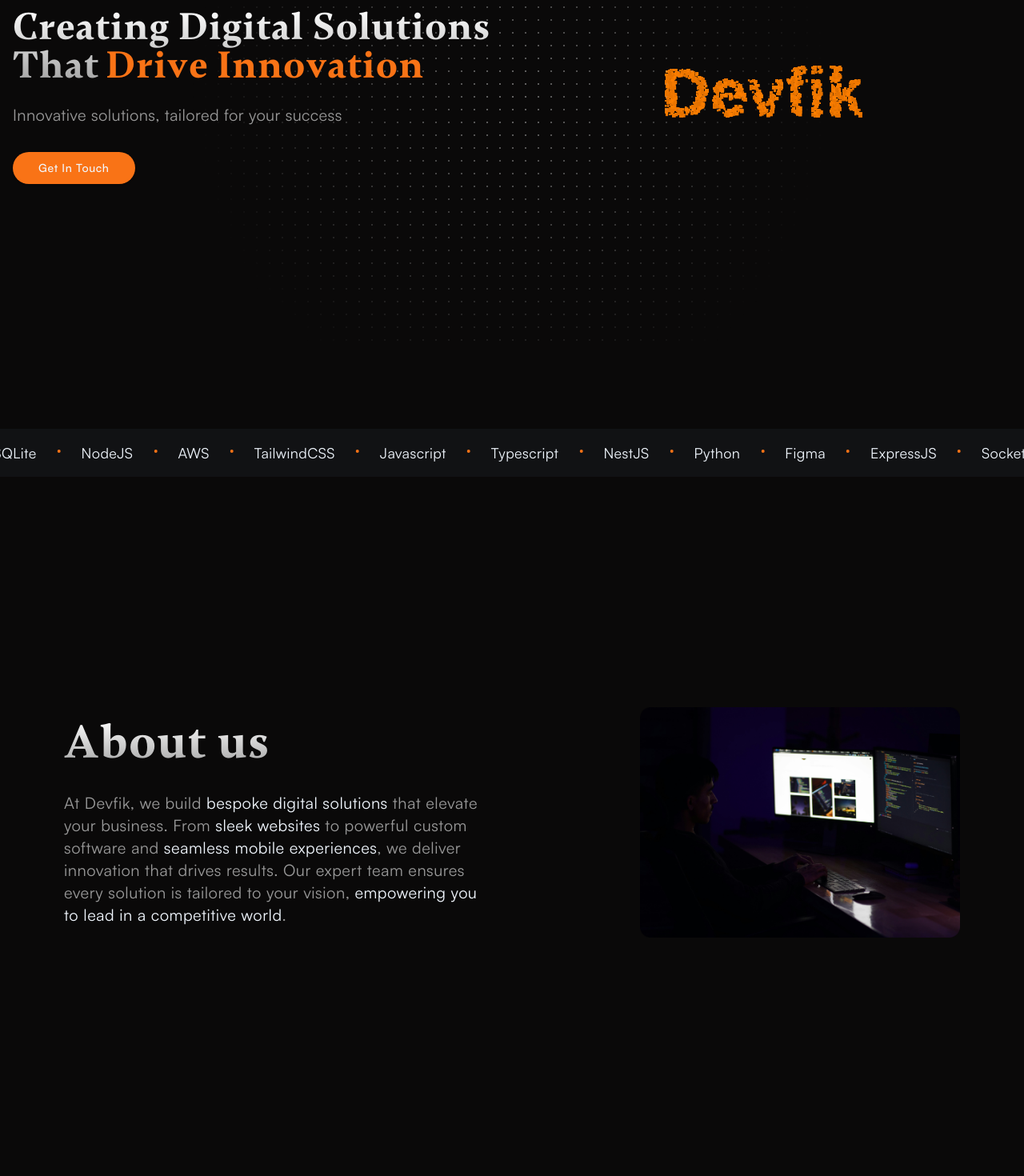
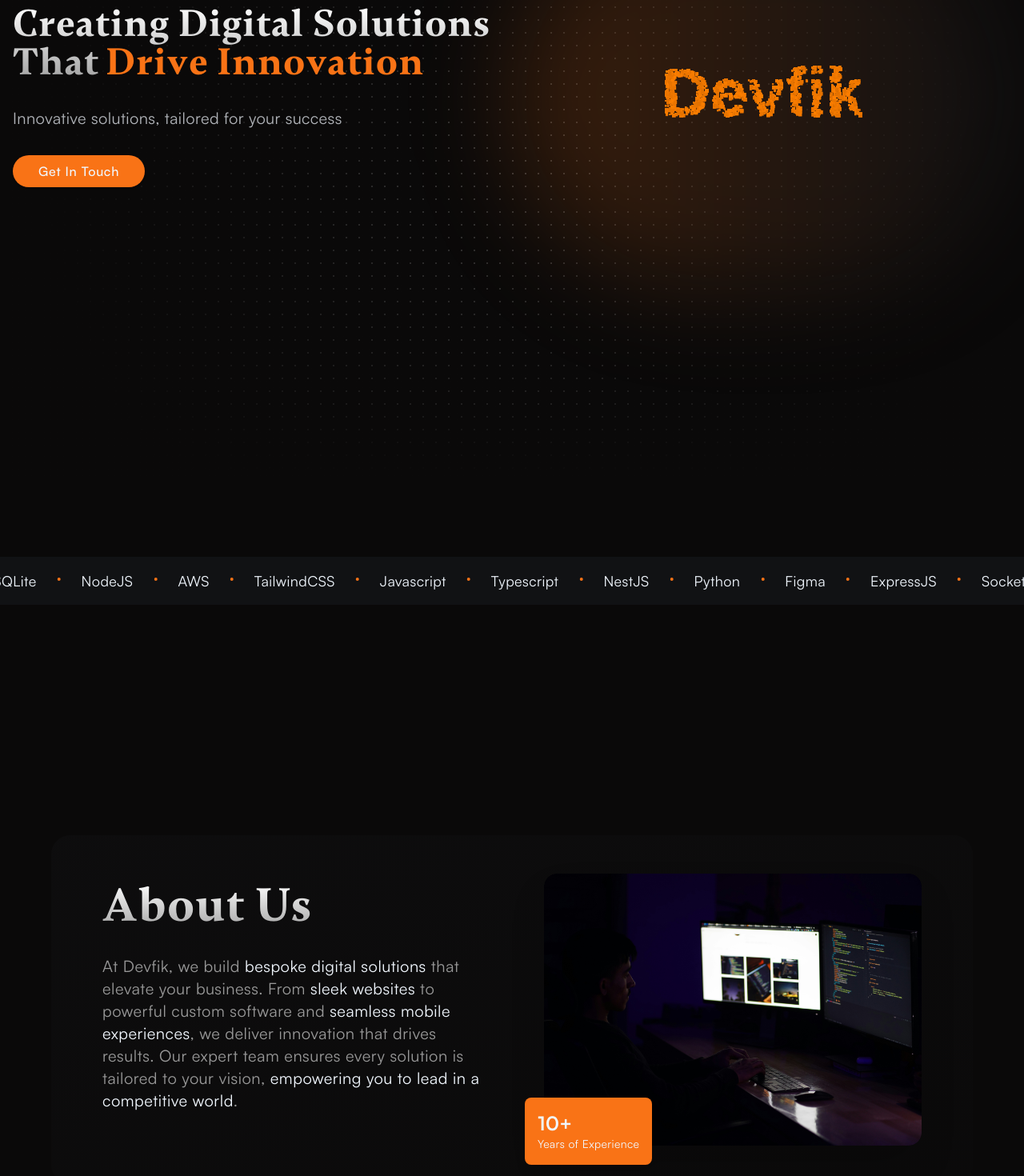
Before and after one commit to devfikdark/devfik-website, a Next.js app: page / in a window 1280 px wide. Shown: the part 200-1670 px from the top of the page at 80% size. Built offline with nearby package versions, Linux system fonts and the light colour scheme.

Commit message:
chore: update about us section

```diff
--- a/src/app/_components/about-us-section.tsx
+++ b/src/app/_components/about-us-section.tsx
@@ -1,18 +1,25 @@
+"use client";
 import Image from "next/image";
+import { motion } from "framer-motion";
 
 import { BlurFade } from "@/components/blur-fade";
 import { Heading } from "@/components/ui/heading";
 
 export function AboutUsSection() {
   return (
-    <section className="container max-w-6xl mx-auto mt-40 lg:mt-72">
-      <div className="grid grid-cols-1 lg:grid-cols-2 gap-10 lg:justify-between">
-        <div className="flex flex-col justify-center">
+    <section className="container max-w-6xl mx-auto mt-40 lg:mt-72 relative">
+      <div className="absolute inset-0 bg-gradient-to-br from-secondary/10 to-card/10 rounded-3xl -z-10" />
+      <div className="grid grid-cols-1 lg:grid-cols-2 gap-10 lg:gap-20 lg:items-center p-8 lg:p-12">
+        <motion.div
+          className="flex flex-col justify-center"
+          initial={{ opacity: 0, x: -50 }}
+          animate={{ opacity: 1, x: 0 }}
+          transition={{ duration: 0.8 }}>
           <BlurFade delay={0.25} yOffset={10}>
-            <Heading className="text-center md:text-left text-4xl md:text-6xl">About us</Heading>
+            <Heading className="text-center lg:text-left text-4xl md:text-6xl mb-6">About Us</Heading>
           </BlurFade>
           <BlurFade delay={0.5} yOffset={10}>
-            <p className="text-xl mt-6 tracking-wide">
+            <p className="text-xl tracking-wide mb-8">
               At Devfik, we build <span className="text-foreground-normal">bespoke digital solutions</span> that elevate
               your business. From <span className="text-foreground-normal">sleek websites</span> to powerful custom
               software and <span className="text-foreground-normal">seamless mobile experiences</span>, we deliver
@@ -20,12 +27,29 @@
               <span className="text-foreground-normal">empowering you to lead in a competitive world</span>.
             </p>
           </BlurFade>
-        </div>
-        <div className="flex justify-center lg:justify-end">
+        </motion.div>
+        <motion.div
+          className="flex justify-center lg:justify-end"
+          initial={{ opacity: 0, scale: 0.8 }}
+          animate={{ opacity: 1, scale: 1 }}
+          transition={{ duration: 0.8 }}>
           <BlurFade delay={0.5} yOffset={10}>
-            <Image alt="about-us" className="max-w-full" height={400} src="/images/about-us.png" width={400} />
+            <div className="relative">
+              <Image
+                alt="about-us"
+                className="rounded-2xl shadow-2xl"
+                height={500}
+                src="/images/about-us.png"
+                width={500}
+                objectFit="cover"
+              />
+              <div className="absolute -bottom-6 -left-6 bg-primary text-foreground-normal p-4 rounded-lg shadow-lg">
+                <p className="font-bold text-2xl">10+</p>
+                <p className="text-sm">Years of Experience</p>
+              </div>
+            </div>
           </BlurFade>
-        </div>
+        </motion.div>
       </div>
     </section>
   );
--- a/src/app/_components/hero-section.tsx
+++ b/src/app/_components/hero-section.tsx
@@ -12,35 +12,44 @@
 
 export function HeroSection() {
   return (
-    <div className="container pt-20 lg:pt-0 min-h-screen lg:min-h-[80vh] flex flex-col lg:flex-row items-center justify-between relative">
+    <div className="relative min-h-screen overflow-hidden bg-gradient-to-b from-background to-background/80">
+      <div className="container pt-20 lg:pt-0 min-h-screen lg:min-h-[80vh] flex flex-col lg:flex-row items-center justify-between relative z-10">
         <div className="w-full lg:w-1/2 z-10 mb-8 lg:mb-0">
           <BlurFade delay={0.25} yOffset={10}>
-          <Heading className="text-3xl md:text-5xl font-bold">
+            <Heading className="text-4xl md:text-5xl font-bold">
               Creating Digital Solutions <br /> That
-            <FlipWords words={words} />
+              <FlipWords words={words} className="text-foreground" />
             </Heading>
           </BlurFade>
 
           <BlurFade delay={0.5} yOffset={10}>
-          <p className="text-md md:text-xl font-normal mt-4">Innovative solutions, tailored for your success</p>
+            <p className="text-lg md:text-xl font-normal mt-6 text-muted-foreground">
+              Innovative solutions, tailored for your success
+            </p>
           </BlurFade>
 
           <BlurFade delay={0.75} yOffset={10}>
-          <Button className="mt-8" size="lg">
+            <Button className="mt-8 text-md" size="lg">
               Get In Touch
             </Button>
           </BlurFade>
         </div>
 
-      <div className="w-full lg:w-1/2 h-[40vh] sm:h-[50vh] lg:h-[60vh] flex items-center justify-center">
-        <div className="w-full h-full max-w-[500px] max-h-[500px]">
+        <div className="w-full lg:w-1/2 h-[40vh] sm:h-[50vh] lg:h-[60vh] flex items-center justify-center relative">
+          <div className="absolute inset-0 bg-gradient-to-r from-primary/20 to-secondary/20 rounded-full blur-3xl"></div>
+          <div className="w-full h-full max-w-[500px] max-h-[500px] relative z-10">
             <InteractiveOrangeParticleDevfik />
+          </div>
         </div>
       </div>
 
       <DotPattern
-        className={cn("absolute inset-0 [mask-image:radial-gradient(400px_circle_at_center,white,transparent)]")}
+        className={cn(
+          "absolute inset-0 opacity-50 [mask-image:radial-gradient(600px_circle_at_center,white,transparent)]",
+        )}
       />
+
+      <div className="absolute bottom-0 left-0 w-full h-24 bg-gradient-to-t from-background to-transparent"></div>
     </div>
   );
 }
--- a/src/components/contact-us-card.tsx
+++ b/src/components/contact-us-card.tsx
@@ -1,3 +1,4 @@
+import { BlurFade } from "./blur-fade";
 import { ShootingStars } from "./shooting-stars";
 import { StarsBackground } from "./stars-background";
 import { Button } from "./ui/button";
@@ -5,6 +6,7 @@
 
 export function ContactUsCard() {
   return (
+    <BlurFade delay={0.25} yOffset={10}>
       <section className="container max-w-6xl mx-auto mt-40 lg:mt-72">
         <div className="p-20 rounded-2xl bg-card relative overflow-hidden">
           <div className="relative z-10">
@@ -22,5 +24,6 @@
           </div>
         </div>
       </section>
+    </BlurFade>
   );
 }
```
Lines whose indentation alone changed are shown as unchanged.
